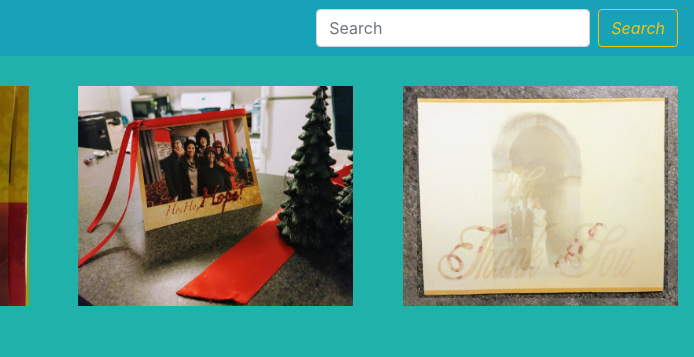
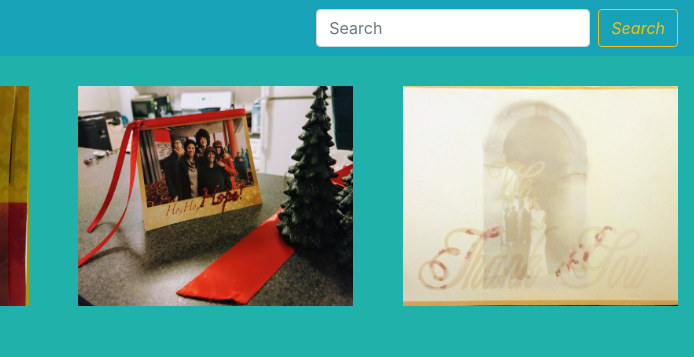
Before and after one commit to eadey121/eadey121.github.io, a plain HTML site: page cards.html in a window 1280 px wide. Shown: the top 357 px of the page, 586-1280 px from the left. Drawn offline with nearby package versions, Linux system fonts and the light colour scheme.

Commit message:
chgd frames

```diff
--- a/cards.html
+++ b/cards.html
@@ -61,7 +61,7 @@
       <img src="images/tree2.jpg" width="280" height="280">
     </span>
     <span class="wed">
-      <img src="images/boda2.jpg" width="280" height="280">
+      <img src="images/bo.jpg" width="280" height="280">
     </span>
 
      </div>
```
